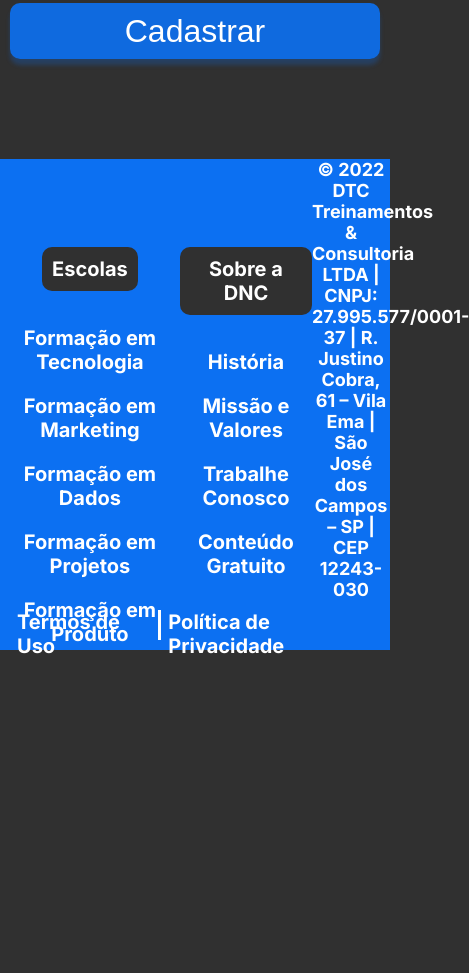
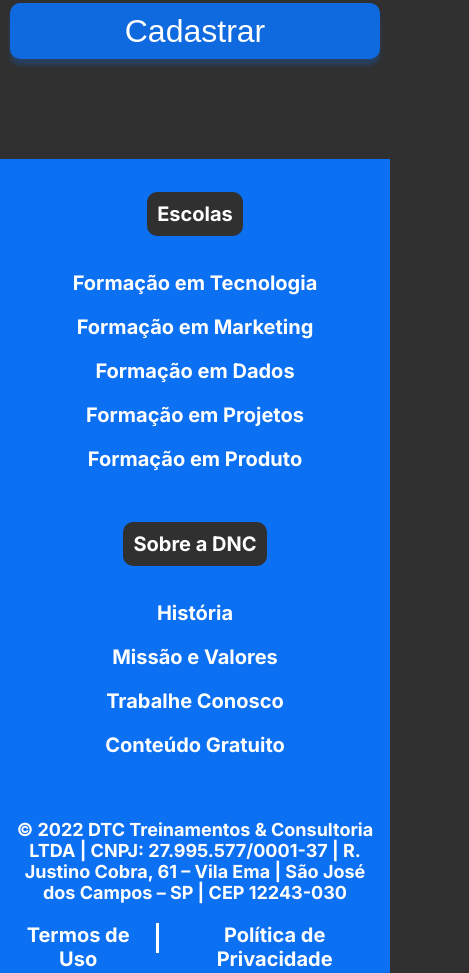
Before and after one commit to kunzeleric/bootcamp-dnc, a plain HTML site: page index.html in a window 390 px wide. Shown: the part 1593-2566 px from the top of the page, 469 px wide, since content can reach past the window. Before the commit the page ends 2259 px from the top, so only its background shows below. Drawn offline with Linux system fonts and the light colour scheme.

Commit message:
Media Query Finalizado

```diff
--- a/style.css
+++ b/style.css
@@ -318,4 +318,24 @@ footer{
 
          /*Rodapé*/
 
+    footer .linha1{
+        flex-direction: column;
     }
+
+    footer .endereco{
+        text-align: center;
+        width: 95%;
+        margin-bottom: 20px;
+        font-size: 18px;
+    }
+
+    footer .linha2{
+        text-align: center;
+        width: 100%;
+        font-size: 18px;
+        padding:0px 0px 20px 0px;
+        margin-right: 0px;
+
+    }
+
+    }
```
